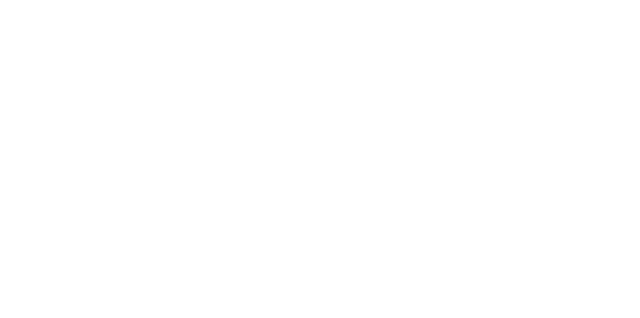
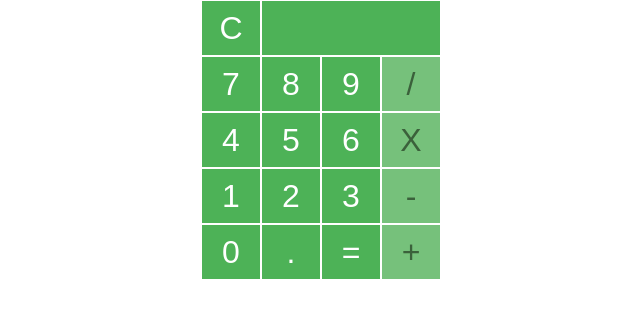
Before and after one commit to jennilynhowell/week-three-project, a plain HTML site: page index.html in a window 1280 px wide. Shown: the whole page, without its empty margins (319-959 px from the left). Drawn offline with Linux system fonts and the light colour scheme; a web font is replaced by a local one.

Commit message:
create html w js and add styling

```diff
--- a/index.html
+++ b/index.html
@@ -4,6 +4,8 @@
     <meta charset="utf-8">
     <title>Calculator</title>
     <link rel="stylesheet" href="styles.css">
+    <link href="https://fonts.googleapis.com/css?family=Bubbler+One" rel="stylesheet">
+
   </head>
   <body>
 
--- a/main.js
+++ b/main.js
@@ -1,6 +1,101 @@
-// (function(){
-//   'use strict';
+(function(){
+  'use strict';
 
+  //================================This is the array of buttons
+  var calButtons = [
+    {
+      'id': 'clear',
+      'text': 'C'
+    },
+    {
+      'id': 'displayField',
+      'text': ''
+    },
+    {
+      'id': 'seven',
+      'text': '7'
+    },
+    {
+      'id': 'eight',
+      'text': '8'
+    },
+    {
+      'id': 'nine',
+      'text': '9'
+    },
+    {
+      'id': 'divide',
+      'text': '/'
+    },
+    {
+      'id': 'four',
+      'text': '4'
+    },
+    {
+      'id': 'five',
+      'text': '5'
+    },
+    {
+      'id': 'six',
+      'text': '6'
+    },
+    {
+      'id': 'multiply',
+      'text': 'X'
+    },
+    {
+      'id': 'one',
+      'text': '1'
+    },
+    {
+      'id': 'two',
+      'text': '2'
+    },
+    {
+      'id': 'three',
+      'text': '3'
+    },
+    {
+      'id': 'subtract',
+      'text': '-'
+    },
+    {
+      'id': 'zero',
+      'text': '0'
+    },
+    {
+      'id': 'decimal',
+      'text': '.'
+    },
+    {
+      'id': 'equals',
+      'text': '='
+    },
+    {
+      'id': 'add',
+      'text': '+'
+    }
+  ];
+
+  //================================This is the HTML-build piece
+  var siteBody = document.querySelector('body');
+  var calNode = document.createElement('section');
+  calNode.setAttribute('class', 'calculator');
+  siteBody.appendChild(calNode);
+
+  for (var i = 0; i < calButtons.length; i++) {
+
+    var buttonNode = document.createElement('div');
+    buttonNode.setAttribute('id', calButtons[i].id);
+    calNode.appendChild(buttonNode);
+
+    var displayText = document.createElement('p');
+    displayText.textContent = calButtons[i].text;
+    buttonNode.appendChild(displayText);
+
+  };
+
+  //================================This is the calculator piece
   function calculator() {
     var pickFirstNumber = function() {
       var pickOne = prompt("Please enter a number");
@@ -55,23 +150,6 @@
     console.log(result);
 
   }
+  // calculator();
 
-
-
-  // function addSomeStuff(num1, num2){
-  //   return num1, num2;
-  // }
-  //
-  // function subtractSomeStuff(num1, num2) {
-  //   return num1 - num2;
-  // }
-  //
-  // function multiplySomeStuff(num1, num2) {
-  //   return num1 * num2;
-  // }
-  //
-  // function divideSomeStuff(num1, num2){
-  //   return num1 / num2;
-  // }
-
-// }());
+}());
--- a/styles.css
+++ b/styles.css
@@ -1,3 +1,42 @@
 * {
   box-sizing: border-box;
+  margin: 0;
+  padding: 0;
 }
+
+section {
+  margin: 0 auto;
+  height: 35vh;
+  width: 30vh;
+
+  display: flex;
+  align-items: flex-start;
+  justify-content: flex-start;
+  flex-direction: row;
+  flex-wrap: wrap;
+}
+
+section div {
+  flex: 1 1 25%;
+  background-color: #4DB257;
+  border: 0.5px solid #fff;
+  height: 20%;
+  width: 20%;
+  font-family: 'Bubbler One', sans-serif;
+  font-size: 2rem;
+  color: #fff;
+  text-align: center;
+}
+
+#displayField {
+  flex: 1 1 75%;
+}
+
+#add, #subtract, #multiply, #divide {
+  background-color: #76C17B;
+  color: #3B613B;
+}
+
+div p {
+  padding: 15%;
+}
```
